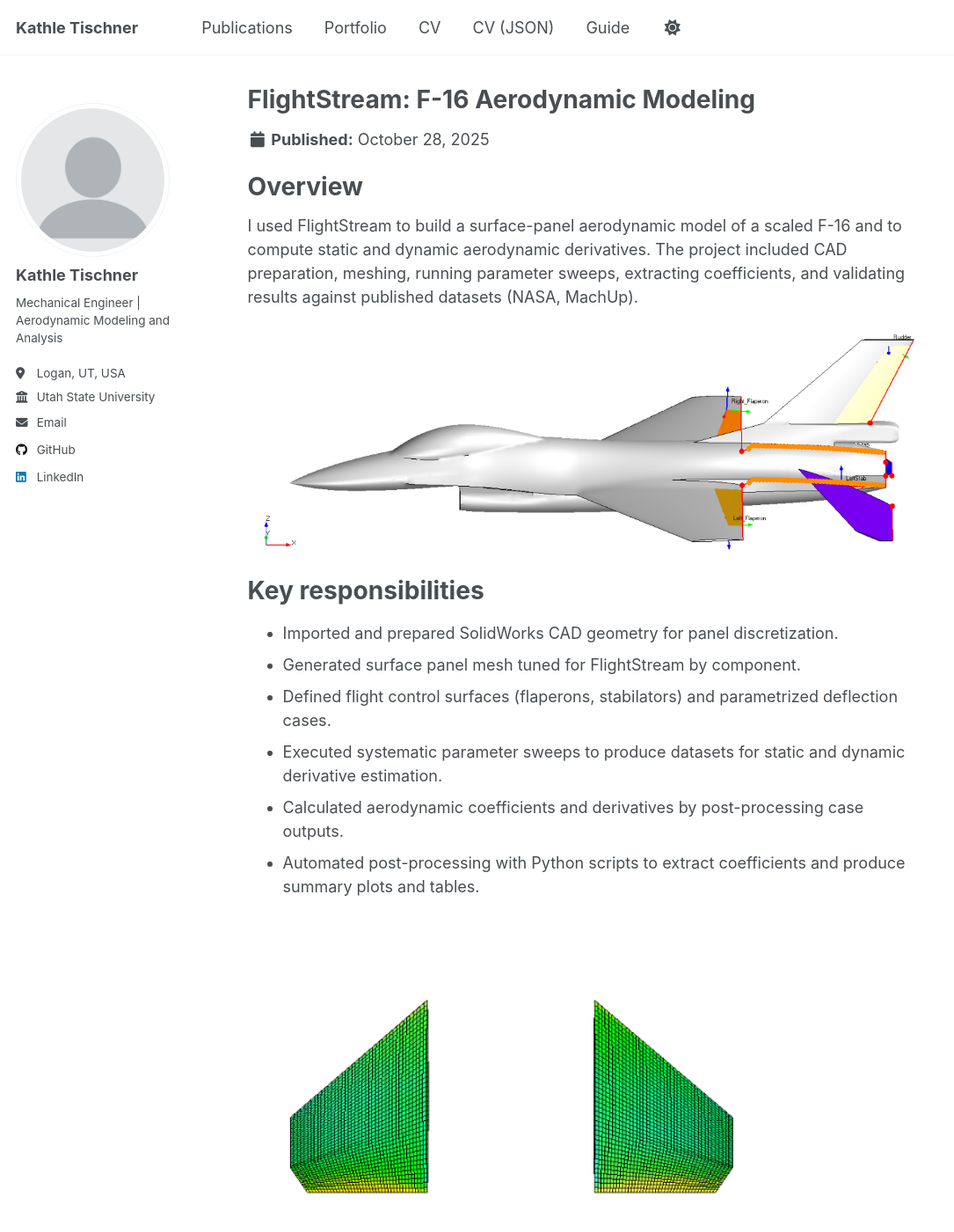
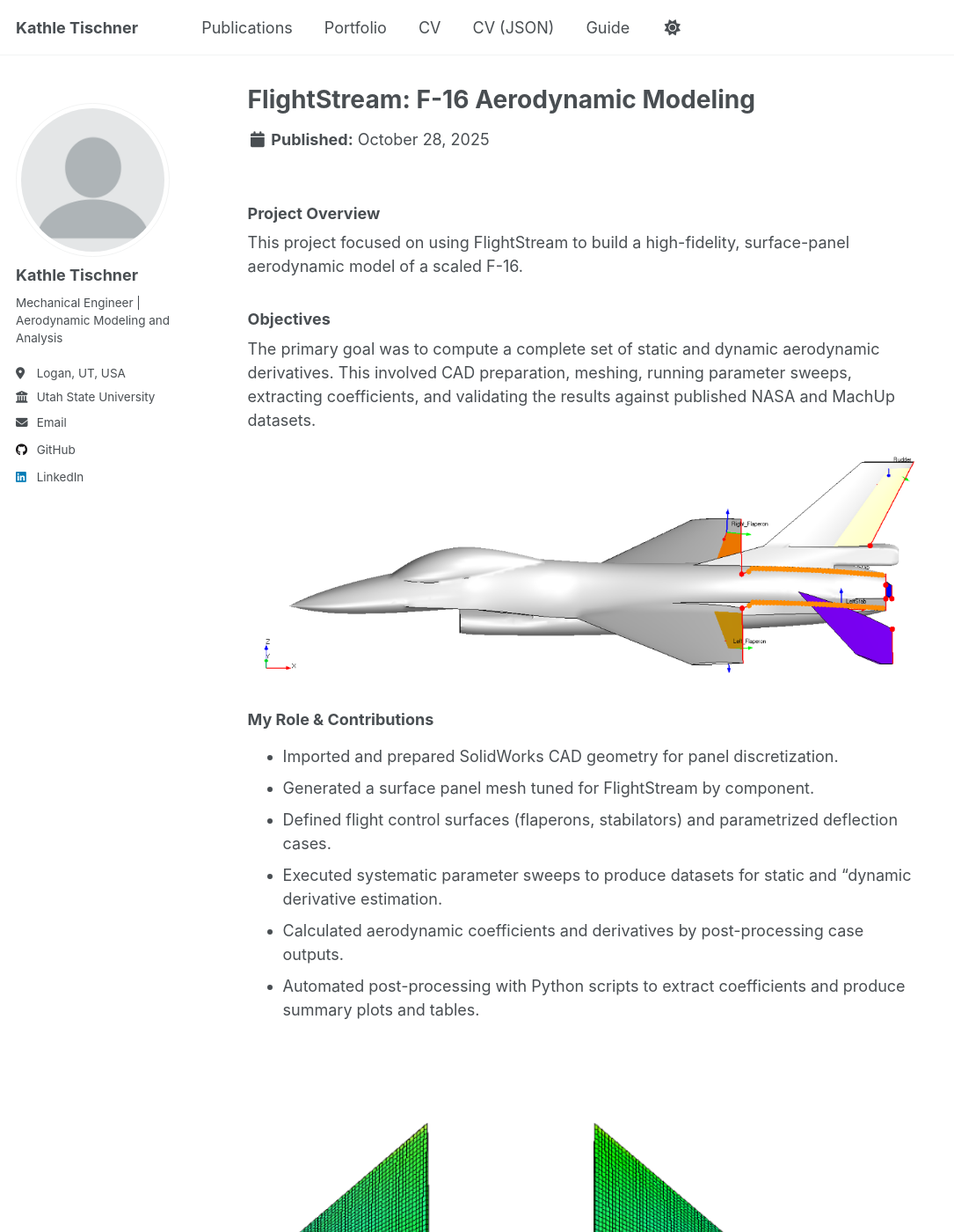
Before and after one commit to kathlet/kathlet.github.io, a Jekyll site: the page built from _portfolio/project-1-flightstream.md, in a window 1280 px wide and 1400 px high. Shown: the whole window at 88% size, without its empty margins (0-1085 px from the left). Built offline with Jekyll 4.4.1, drawn with Linux system fonts in a browser that asks for light colours; a script that is not in the unit is left out; some of the changed text lies outside the part shown.

Commit message:
Finalizing Portfolio items

```diff
--- a/_portfolio/project-1-flightstream.md
+++ b/_portfolio/project-1-flightstream.md
@@ -4,34 +4,33 @@ excerpt: "Surface-panel aerodynamic model and derivative extraction for an F-16
 collection: portfolio
 ---
 
-Overview
-======
-I used FlightStream to build a surface-panel aerodynamic model of a scaled F-16 and to compute static and dynamic aerodynamic derivatives. The project included CAD preparation, meshing, running parameter sweeps, extracting coefficients, and validating results against published datasets (NASA, MachUp).
+### Project Overview
+This project focused on using FlightStream to build a high-fidelity, surface-panel aerodynamic model of a scaled F-16.
+
+### Objectives
+The primary goal was to compute a complete set of static and dynamic aerodynamic derivatives. This involved CAD preparation, meshing, running parameter sweeps, extracting coefficients, and validating the results against published NASA and MachUp datasets.
 
 ![FlightStream Surface Components with Deflected Horizontal Stabilizers](/images/flightstream_surface.png){:loading="lazy"}
 
-Key responsibilities
-======
-- Imported and prepared SolidWorks CAD geometry for panel discretization.
-- Generated surface panel mesh tuned for FlightStream by component.
-- Defined flight control surfaces (flaperons, stabilators) and parametrized deflection cases.
-- Executed systematic parameter sweeps to produce datasets for static and dynamic derivative estimation.
-- Calculated aerodynamic coefficients and derivatives by post-processing case outputs.
-- Automated post-processing with Python scripts to extract coefficients and produce summary plots and tables.
+### My Role & Contributions
+* Imported and prepared SolidWorks CAD geometry for panel discretization.
+* Generated a surface panel mesh tuned for FlightStream by component.
+* Defined flight control surfaces (flaperons, stabilators) and parametrized deflection cases.
+* Executed systematic parameter sweeps to produce datasets for static and "dynamic derivative estimation.
+* Calculated aerodynamic coefficients and derivatives by post-processing case outputs.
+* Automated post-processing with Python scripts to extract coefficients and produce summary plots and tables.
 
 ![FlightStream Example Mesh for the Horizontal Stabilizers](/images/flightstream_mesh.png){:loading="lazy"}
 
-Results
-======
-- Produced a complete set of static and dynamic derivatives for the baseline configuration.
-- Initial results showed good correlation with NASA and MachUp reference data, validating the modeling approach and setup.
-- Generated reproducible scripts and documentation to re-run sweeps and regenerate results.
+### Outcomes & Results
+* Produced a complete set of static and dynamic derivatives for the baseline configuration.
+* Initial results showed good correlation with NASA and MachUp reference data, validating the modeling approach and setup.
+* Generated reproducible scripts and documentation to re-run sweeps and regenerate results.
 
 ![FlightStream Pressure Plot](/images/flightstream.png){:loading="lazy"}
 
-Tools & technologies
-======
-- FlightStream (scripting and sweep automation)
-- SolidWorks (CAD prep)
-- Python (post-processing, plotting)
-- Git (version control)
+### Tools & Technologies
+* **FlightStream** (including scripting and sweep automation)
+* **SolidWorks** (CAD prep)
+* **Python** (post-processing, plotting)
+* **Git** (version control)
```
Also changed, not shown: _portfolio/project-3-html-data-viewer.md (+16 -5 lines), _portfolio/project-4-flight-data-liveplotter.md (+12 -4 lines).
